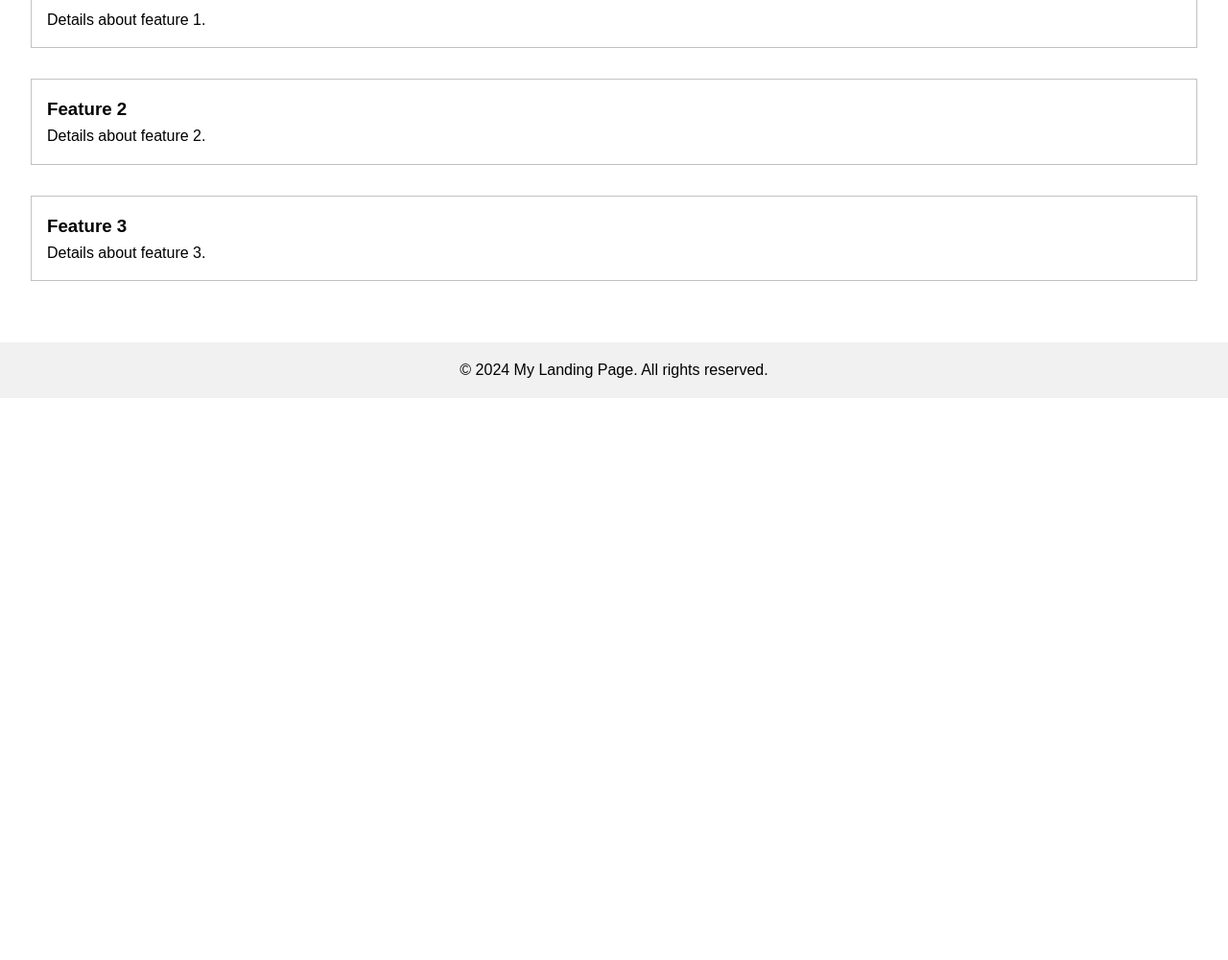
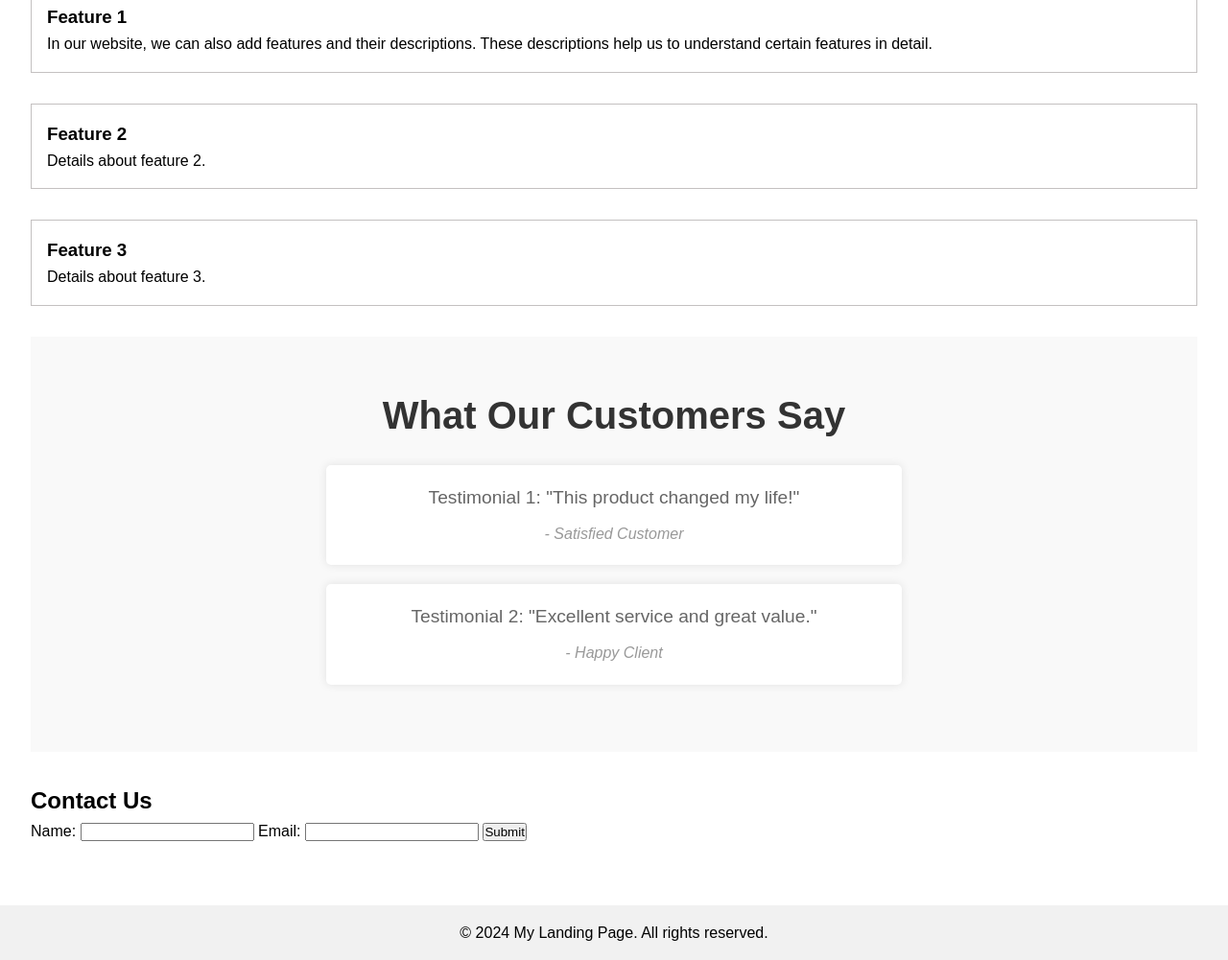
Before and after one commit to pindimahii/FutureIntern, a plain HTML site: page task1/index.html in a window 1280 px wide. Shown: the part 321-1322 px from the top of the page at 96% size. Before the commit the page ends 800 px from the top, so only its background shows below. Drawn offline with Linux system fonts and the light colour scheme.

Commit message:
Add files via upload

```diff
--- a/task1/index.html
+++ b/task1/index.html
@@ -13,13 +13,13 @@
     <main>
         <section id="about">
             <h2>About Us</h2>
-            <p>This is a brief description about the landing page.</p>
+            <p>This is a brief description about the landing page. This is a web page to showcase the skills for developing a landing web page. It is a general page, that alomost every website has.</p>
         </section>
         <section id="features">
             <h2>Features</h2>
             <div class="feature-box">
                 <h3>Feature 1</h3>
-                <p>Details about feature 1.</p>
+                <p>In our website, we can also add features and their descriptions. These descriptions help us to understand certain features in detail. </p>
             </div>
             <div class="feature-box">
                 <h3>Feature 2</h3>
@@ -30,6 +30,32 @@
                 <p>Details about feature 3.</p>
             </div>
         </section>
+        <section id="testimonials">
+            <h2>What Our Customers Say</h2>
+            <blockquote>
+                <p>Testimonial 1: "This product changed my life!"</p>
+                <cite>- Satisfied Customer</cite>
+            </blockquote>
+            <blockquote>
+                <p>Testimonial 2: "Excellent service and great value."</p>
+                <cite>- Happy Client</cite>
+            </blockquote>
+            <!-- Description: The testimonials section provides social proof and builds trust with potential customers. -->
+        </section>
+
+        <!-- Contact Form Section -->
+        <section id="contact">
+            <h2>Contact Us</h2>
+            <form action="submit_form.php" method="post">
+                <label for="name">Name:</label>
+                <input type="text" id="name" name="name" required>
+                <label for="email">Email:</label>
+                <input type="email" id="email" name="email" required>
+                <button type="submit">Submit</button>
+            </form>
+            <!-- Description: The contact form allows visitors to get in touch or request more information. -->
+        </section>
+
     </main>
     <footer>
         <p>&copy; 2024 My Landing Page. All rights reserved.</p>
--- a/task1/style.css
+++ b/task1/style.css
@@ -30,6 +30,45 @@ section {
     padding: 1rem;
     margin: 2rem 0;
 }
+#testimonials {
+    background-color: #f9f9f9; /* Light grey background */
+    padding: 50px 20px; /* Padding around the section */
+    text-align: center; /* Center-align text */
+}
+
+/* Heading for testimonials section */
+#testimonials h2 {
+    font-size: 2.5em; /* Larger font size for the heading */
+    margin-bottom: 20px; /* Space below the heading */
+    color: #333; /* Dark grey color */
+}
+
+/* Container for individual testimonials */
+blockquote {
+    background: #fff; /* White background */
+    border-radius: 5px; /* Rounded corners */
+    box-shadow: 0 0 10px rgba(0, 0, 0, 0.1); /* Subtle shadow effect */
+    margin: 20px auto; /* Margin around each testimonial */
+    max-width: 600px; /* Max width of each testimonial */
+    padding: 20px; /* Padding inside each testimonial */
+    position: relative; /* Relative positioning for pseudo-elements */
+}
+
+/* Styling for the text of the testimonial */
+blockquote p {
+    font-size: 1.2em; /* Slightly larger font size */
+    line-height: 1.5; /* Line height for better readability */
+    margin: 0; /* Remove default margin */
+    color: #666; /* Medium grey color */
+}
+
+/* Styling for the citation */
+blockquote cite {
+    color: #999; /* Light grey color */
+    display: block; /* Block display for better formatting */
+    font-size: 1em; /* Font size for citation */
+    margin-top: 10px; /* Space above citation */
+}
 
 footer {
     background-color: #f1f1f1;
```
